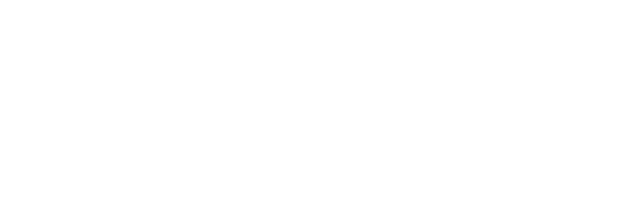
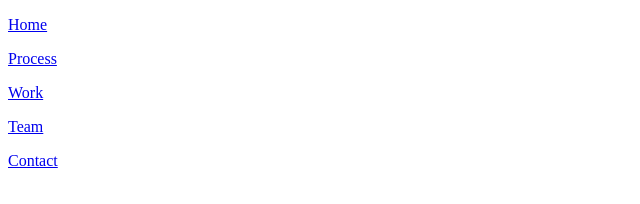
Before and after one commit to Capaldi96/Broadway, a plain HTML site: page index.html in a window 1280 px wide. Shown: the whole page, without its empty margins (0-640 px from the left). Drawn offline with Linux system fonts and the light colour scheme; files that its build step writes are made by us from their sources.

Commit message:
Header section commit

```diff
--- a/index.html
+++ b/index.html
@@ -3,9 +3,17 @@
 <head>
 	<meta charset="utf-8" />
 	<title>Broadway</title>
-	<link rel="stylesheet" type="text/css" media="screen" href="style.css" />
+	<link rel="stylesheet" type="text/css" media="screen" href="resources/style.css" />
 </head>
 <body>
-
+	<!-- Header Section -->
+	<div id="header">
+		<p><a href="#">Home</a></p>
+		<p><a href="#process">Process</a></p>
+		<p><a href="#work">Work</a></p>
+		<p><a href="#team">Team</a></p>
+		<p><a href="#contact">Contact</a></p>
+	</div>
+	<!-- Main Section-->
 </body>
 </html>
```
